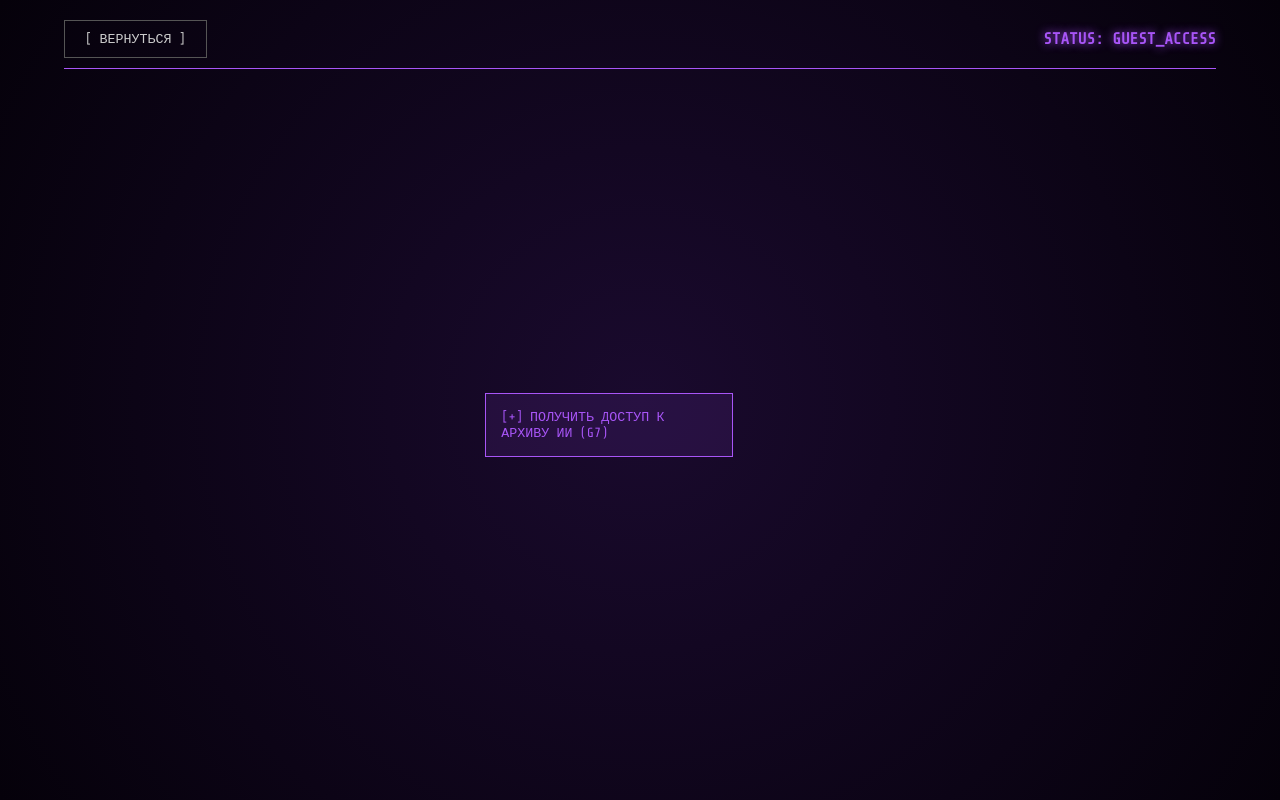
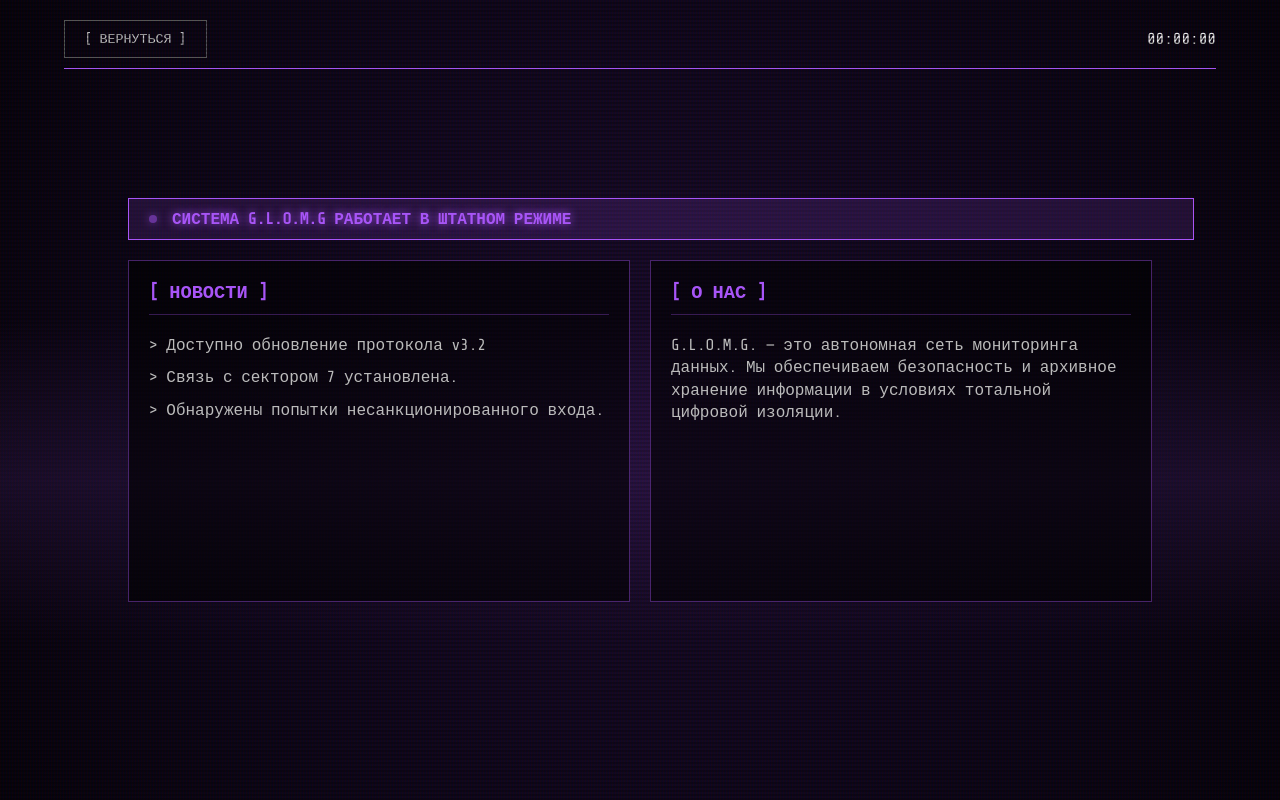
Before and after one commit to MorisRealS/glomg, a website: page index.html in a window 1280 px wide. Both pictures are taken after a click on the button "GUEST_ACCESS". Drawn offline with nearby package versions, Linux system fonts and the light colour scheme; no server answers.

Commit message:
Update index.html

```diff
--- a/index.html
+++ b/index.html
@@ -24,20 +24,33 @@
         </div>
     </section>
 
-    <section id="scr-guest" class="screen hidden">
-        <header class="guest-nav">
+ <section id="scr-guest" class="screen hidden">
+        <div class="vhs-overlay"></div> <header class="guest-nav">
             <button onclick="location.reload()">[ ВЕРНУТЬСЯ ]</button>
-            <div class="status-text">STATUS: GUEST_ACCESS</div>
+            <div class="clock-val">00:00:00</div>
         </header>
 
-        <div class="guest-content">
-            <div class="accordion-item">
-                <button class="acc-trigger" onclick="toggleGuestAI()">
-                    [+] ПОЛУЧИТЬ ДОСТУП К АРХИВУ ИИ (G7)
-                </button>
+        <div class="guest-container">
+            <div class="system-status-bar">
+                <span class="status-dot"></span>
+                <span class="status-text">СИСТЕМА G.L.O.M.G РАБОТАЕТ В ШТАТНОМ РЕЖИМЕ</span>
+            </div>
 
-                <div id="guest-ai-body" class="acc-content">
-                    <p id="guest-ai-text" class="ai-text-typed"></p>
+            <div class="guest-grid">
+                <div class="guest-card card-left">
+                    <h3>[ НОВОСТИ ]</h3>
+                    <div class="card-body">
+                        <p>> Доступно обновление протокола v3.2</p>
+                        <p>> Связь с сектором 7 установлена.</p>
+                        <p>> Обнаружены попытки несанкционированного входа.</p>
+                    </div>
+                </div>
+
+                <div class="guest-card card-right">
+                    <h3>[ О НАС ]</h3>
+                    <div class="card-body">
+                        <p>G.L.O.M.G. — это автономная сеть мониторинга данных. Мы обеспечиваем безопасность и архивное хранение информации в условиях тотальной цифровой изоляции.</p>
+                    </div>
                 </div>
             </div>
         </div>
```
